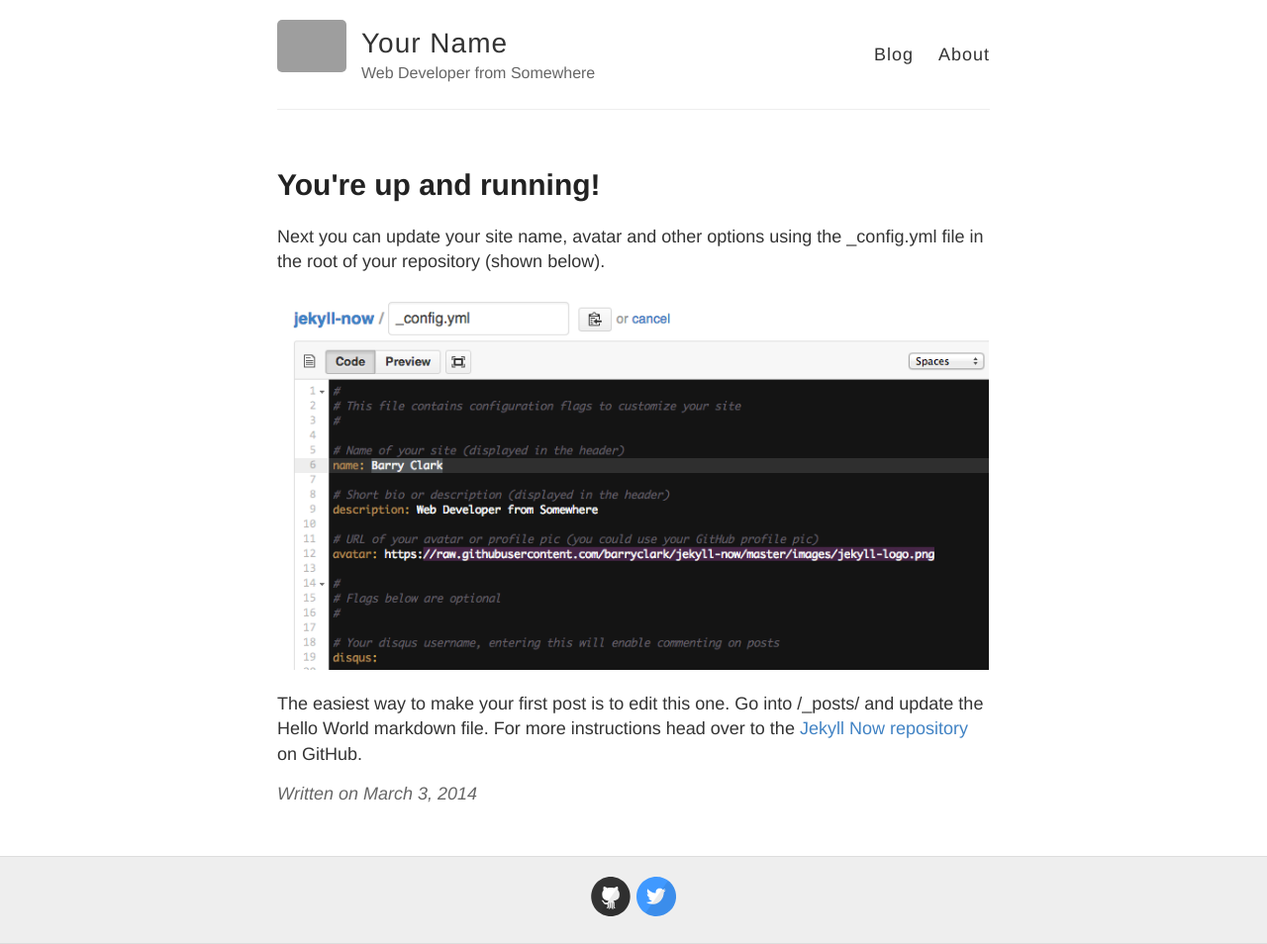
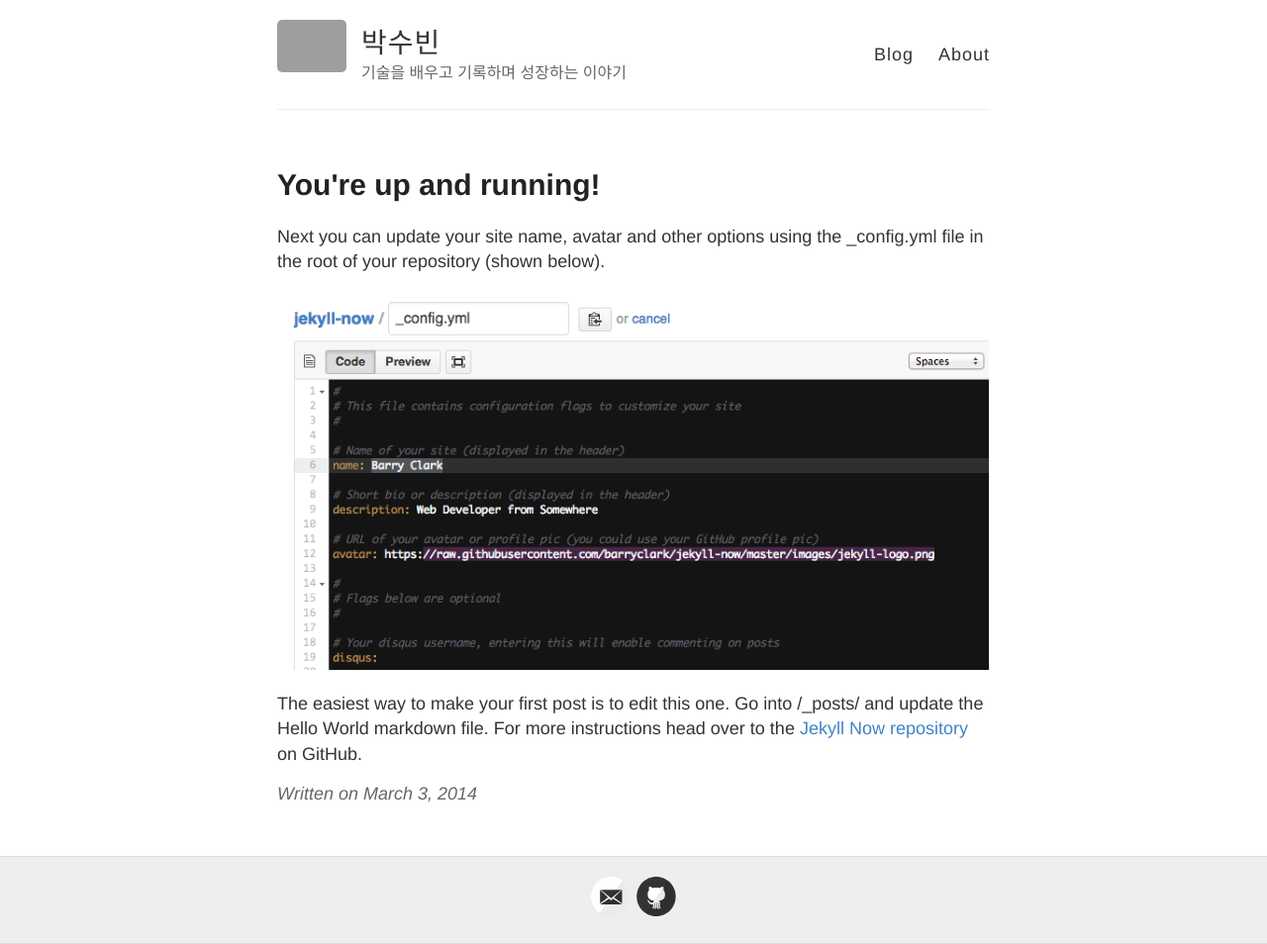
Before and after one commit to subin4420/grow-up-diary, a Jekyll site: the page built from _posts/2014-3-3-Hello-World.md, in a window 1280 px wide. Shown: the whole page at 99% size. Built offline with Jekyll 4.4.1, drawn with Linux system fonts in a browser that asks for light colours; grey boxes are pictures that could not be loaded.

Commit message:
config 수정

```diff
--- a/_config.yml
+++ b/_config.yml
@@ -3,13 +3,13 @@
 #
 
 # Name of your site (displayed in the header)
-name: Your Name
+name: 박수빈
 
 # Short bio or description (displayed in the header)
-description: Web Developer from Somewhere
+description: 기술을 배우고 기록하며 성장하는 이야기
 
 # URL of your avatar or profile pic (you could use your GitHub profile pic)
-avatar: https://raw.githubusercontent.com/barryclark/jekyll-now/master/images/jekyll-logo.png
+avatar: https://drive.google.com/file/d/1i4LC3GdngwRboOUzMj8sOtZqvL0biY83/view?usp=drive_link
 
 #
 # Flags below are optional
@@ -17,19 +17,8 @@ avatar: https://raw.githubusercontent.com/barryclark/jekyll-now/master/images/je
 
 # Includes an icon in the footer for each username you enter
 footer-links:
-  dribbble:
-  email:
-  facebook:
-  flickr:
+  email: subin4420@gmail.com
   github: barryclark/jekyll-now
-  instagram:
-  linkedin:
-  pinterest:
-  rss: # just type anything here for a working RSS icon
-  twitter: jekyllrb
-  stackoverflow: # your stackoverflow profile, e.g. "users/50476/bart-kiers"
-  youtube: # channel/<your_long_string> or user/<user-name>
-  googleplus: # anything in your profile username that comes after plus.google.com/
 
 
 # Enter your Disqus shortname (not your username) to enable commenting on posts
```
